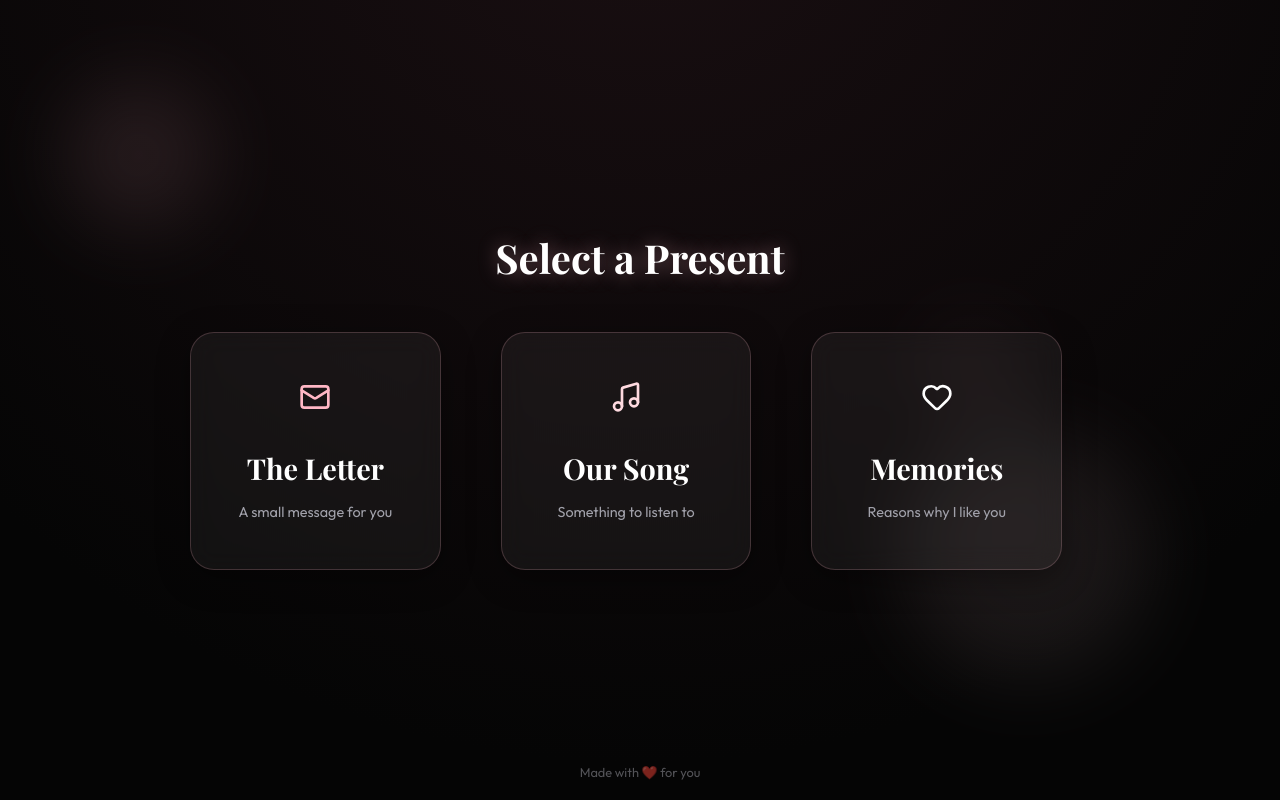
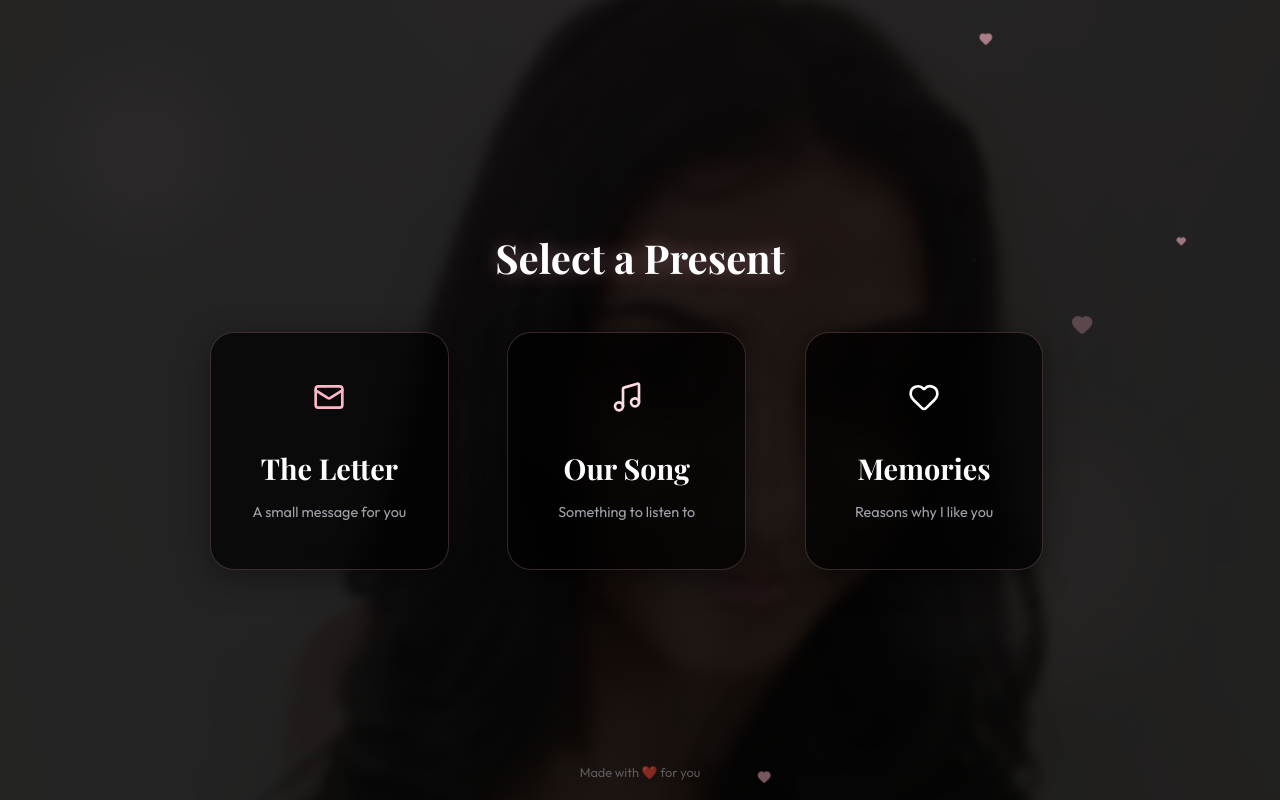
Before and after one commit to VimukthiPramudantha/Digital-Gift-Box, a React (Vite) app: page / in a window 1280 px wide. Both pictures are taken after a click on the button "Open it". Built offline with nearby package versions, Linux system fonts and the light colour scheme; a web font is replaced by a local one.

Commit message:
feat: implement GiftBox component with animated Lottie interaction and HeartBackground overlay

```diff
--- a/src/App.css
+++ b/src/App.css
@@ -15,7 +15,6 @@ main {
   align-items: center;
 }
 
-/* Custom scrollbar for premium feel */
 ::-webkit-scrollbar {
   width: 8px;
 }
--- a/src/App.jsx
+++ b/src/App.jsx
@@ -81,7 +81,6 @@ function App() {
 
   return (
     <div className="app-container">
-      {/* Decorative floating elements */}
       <div className="decor-circle" style={{ top: '10%', left: '5%', width: '150px', height: '150px', background: 'var(--primary)', opacity: 0.1 }}></div>
       <div className="decor-circle" style={{ bottom: '15%', right: '10%', width: '250px', height: '250px', background: 'var(--secondary)', opacity: 0.08 }}></div>
       <div className="decor-circle" style={{ top: '40%', right: '20%', width: '100px', height: '100px', background: 'var(--primary)', opacity: 0.05 }}></div>
--- /dev/null
+++ b/src/components/Common/HeartBackground.jsx
@@ -0,0 +1,76 @@
+import React, { useEffect, useState } from 'react';
+import { Heart } from 'lucide-react';
+import gsap from 'gsap';
+
+const HeartBackground = () => {
+  const [hearts, setHearts] = useState([]);
+
+  useEffect(() => {
+    const interval = setInterval(() => {
+      const id = Date.now();
+      const newHeart = {
+        id,
+        left: Math.random() * 100 + '%',
+        top: Math.random() * 100 + '%',
+        size: Math.random() * 20 + 10,
+        duration: Math.random() * 2 + 1
+      };
+
+      setHearts(prev => [...prev, newHeart]);
+
+      setTimeout(() => {
+        setHearts(prev => prev.filter(h => h.id !== id));
+      }, 3000);
+    }, 400);
+
+    return () => clearInterval(interval);
+  }, []);
+
+  return (
+    <div style={{ position: 'fixed', inset: 0, pointerEvents: 'none', zIndex: 1, overflow: 'hidden' }}>
+      {hearts.map(heart => (
+        <HeartItem key={heart.id} heart={heart} />
+      ))}
+    </div>
+  );
+};
+
+const HeartItem = ({ heart }) => {
+  const heartRef = React.useRef(null);
+
+  useEffect(() => {
+    gsap.fromTo(heartRef.current,
+      { scale: 0, opacity: 0 },
+      {
+        scale: 1,
+        opacity: 0.6,
+        duration: 0.5,
+        ease: 'back.out(2)',
+        onComplete: () => {
+          gsap.to(heartRef.current, {
+            y: -50,
+            opacity: 0,
+            duration: 1.5,
+            ease: 'power1.in'
+          });
+        }
+      }
+    );
+  }, []);
+
+  return (
+    <div
+      ref={heartRef}
+      style={{
+        position: 'absolute',
+        left: heart.left,
+        top: heart.top,
+        color: 'var(--primary)',
+      }}
+    >
+      <Heart size={heart.size} fill="var(--primary)" />
+    </div>
+  );
+};
+
+export default HeartBackground;
--- a/src/components/GiftBox/GiftBox.jsx
+++ b/src/components/GiftBox/GiftBox.jsx
@@ -2,16 +2,24 @@ import React, { useState, useRef, useEffect } from 'react';
 import { DotLottieReact } from '@lottiefiles/dotlottie-react';
 import { Mail, Music, Heart } from 'lucide-react';
 import gsap from 'gsap';
+import HeartBackground from '../Common/HeartBackground';
+import backgroundImage from '../../assets/background/landingBK.jpeg';
 
 const GiftBox = ({ onSelect }) => {
   const [isOpen, setIsOpen] = useState(false);
   const dashboardRef = useRef(null);
+  const bgRef = useRef(null);
 
   const handleOpen = () => {
     setIsOpen(true);
   };
 
   useEffect(() => {
+    gsap.fromTo(bgRef.current,
+      { opacity: 0 },
+      { opacity: 0.35, duration: 2, ease: 'power2.inOut' }
+    );
+
     if (isOpen) {
       gsap.fromTo(
         dashboardRef.current.querySelectorAll('.panel-card'),
@@ -27,11 +35,27 @@ const GiftBox = ({ onSelect }) => {
     { id: 'memories', title: 'Memories', icon: <Heart size={32} />, color: '#ffffff', desc: 'Reasons why I like you' }
   ];
 
-  if (isOpen) {
   return (
-      <div className="section-container" ref={dashboardRef}>
+    <div className="section-container" style={{ position: 'relative', minHeight: '100vh', overflow: 'hidden' }}>
+      <div
+        ref={bgRef}
+        className="section-bg"
+        style={{
+          backgroundImage: `url(${backgroundImage})`,
+          opacity: 0.35,
+          filter: 'blur(5px)'
+        }}
+      />
+
+      <div className="section-overlay" style={{ background: 'rgba(0,0,0,0.6)' }}></div>
+
+      <HeartBackground />
+
+      <div style={{ position: 'relative', zIndex: 5, width: '100%', display: 'flex', flexDirection: 'column', alignItems: 'center' }}>
+        {isOpen ? (
+          <div ref={dashboardRef} style={{ width: '100%', display: 'flex', flexDirection: 'column', alignItems: 'center' }}>
             <h1 className="glow-text" style={{ marginBottom: '3rem', fontSize: '2.5rem' }}>Select a Present</h1>
-        <div style={{ display: 'grid', gridTemplateColumns: 'repeat(auto-fit, minmax(250px, 1fr))', gap: '2rem', width: '100%', maxWidth: '900px' }}>
+            <div style={{ display: 'grid', gridTemplateColumns: 'repeat(auto-fit, minmax(250px, 1fr))', gap: '2rem', width: '100%', maxWidth: '900px', padding: '0 20px' }}>
               {panels.map((panel) => (
                 <div
                   key={panel.id}
@@ -43,7 +67,8 @@ const GiftBox = ({ onSelect }) => {
                     flexDirection: 'column',
                     alignItems: 'center',
                     gap: '1rem',
-                padding: '3rem 2rem'
+                    padding: '3rem 2rem',
+                    background: 'rgba(0, 0, 0, 0.7)'
                   }}
                   onClick={() => onSelect(panel.id)}
                   onMouseEnter={(e) => e.currentTarget.style.transform = 'translateY(-10px)'}
@@ -56,10 +81,7 @@ const GiftBox = ({ onSelect }) => {
               ))}
             </div>
           </div>
-    );
-  }
-
-  return (
+        ) : (
           <div className="section-container">
             <div className="float-anim" style={{ width: '300px', height: '300px', margin: '0 auto' }}>
               <DotLottieReact
@@ -68,7 +90,7 @@ const GiftBox = ({ onSelect }) => {
                 autoplay
               />
             </div>
-      <div className="glass-card" style={{ marginTop: '2rem' }}>
+            <div className="glass-card" style={{ marginTop: '2rem', background: 'rgba(0, 0, 0, 0.7)' }}>
               <h1 className="glow-text" style={{ marginBottom: '1rem', fontSize: '2.5rem' }}>For You...</h1>
               <p style={{ color: 'var(--text-muted)', marginBottom: '2rem' }}>
                 I made something small for you. I hope it makes you smile.
@@ -78,6 +100,9 @@ const GiftBox = ({ onSelect }) => {
               </button>
             </div>
           </div>
+        )}
+      </div>
+    </div>
   );
 };
 
--- a/src/components/Letter/Letter.jsx
+++ b/src/components/Letter/Letter.jsx
@@ -32,7 +32,6 @@ const Letter = ({ onBack }) => {
   ];
 
   useEffect(() => {
-    // Animate background fade in
     gsap.fromTo(bgRef.current,
       { opacity: 0 },
       { opacity: 0.4, duration: 1.5, ease: 'power2.inOut' }
@@ -40,7 +39,6 @@ const Letter = ({ onBack }) => {
   }, []);
 
   useEffect(() => {
-    // Animate content reveal
     gsap.fromTo(contentRef.current,
       { opacity: 0, y: 20 },
       { opacity: 1, y: 0, duration: 0.8, ease: 'power3.out' }
@@ -107,8 +105,6 @@ const Letter = ({ onBack }) => {
             )}
           </div>
         </div>
-
-        {/* Progress indicator */}
         <div style={{ marginTop: '2rem', display: 'flex', gap: '0.5rem' }}>
           {sections.map((_, index) => (
             <div
--- a/src/components/Music/Music.jsx
+++ b/src/components/Music/Music.jsx
@@ -84,7 +84,6 @@ const Music = ({ onBack, audioInstance }) => {
   const parsedLyrics = parseLRC(lrcText);
 
   useEffect(() => {
-    // Animate background fade in
     gsap.fromTo(bgRef.current,
       { opacity: 0 },
       { opacity: 0.4, duration: 1.5, ease: 'power2.inOut' }
@@ -101,7 +100,6 @@ const Music = ({ onBack, audioInstance }) => {
       if (index !== -1 && index !== currentLine) {
         setCurrentLine(index);
 
-        // Scroll to active line
         if (lineRefs.current[index]) {
           lineRefs.current[index].scrollIntoView({
             behavior: 'smooth',
--- a/src/index.css
+++ b/src/index.css
@@ -3,9 +3,9 @@
 :root {
   --bg-dark: #050505;
   --bg-accent: #0f0f0f;
-  --primary: #ffb7c5; /* Light Pink */
+  --primary: #ffb7c5;
   --primary-glow: rgba(255, 183, 197, 0.4);
-  --secondary: #ffdae0; /* Even lighter pink */
+  --secondary: #ffdae0;
   --text-main: #ffffff;
   --text-muted: #a1a1aa;
   --glass-bg: rgba(255, 255, 255, 0.05);
@@ -86,7 +86,7 @@ h1, h2, h3 {
   text-align: center;
 }
 
-/* Animations */
+
 @keyframes float {
   0% { transform: translateY(0px); }
   50% { transform: translateY(-15px); }
@@ -97,7 +97,6 @@ h1, h2, h3 {
   animation: float 5s ease-in-out infinite;
 }
 
-/* Custom Scrollbar for Lyrics */
 .lyrics-container::-webkit-scrollbar {
   width: 0;
   display: none;
```
Lines whose indentation alone changed are shown as unchanged.
